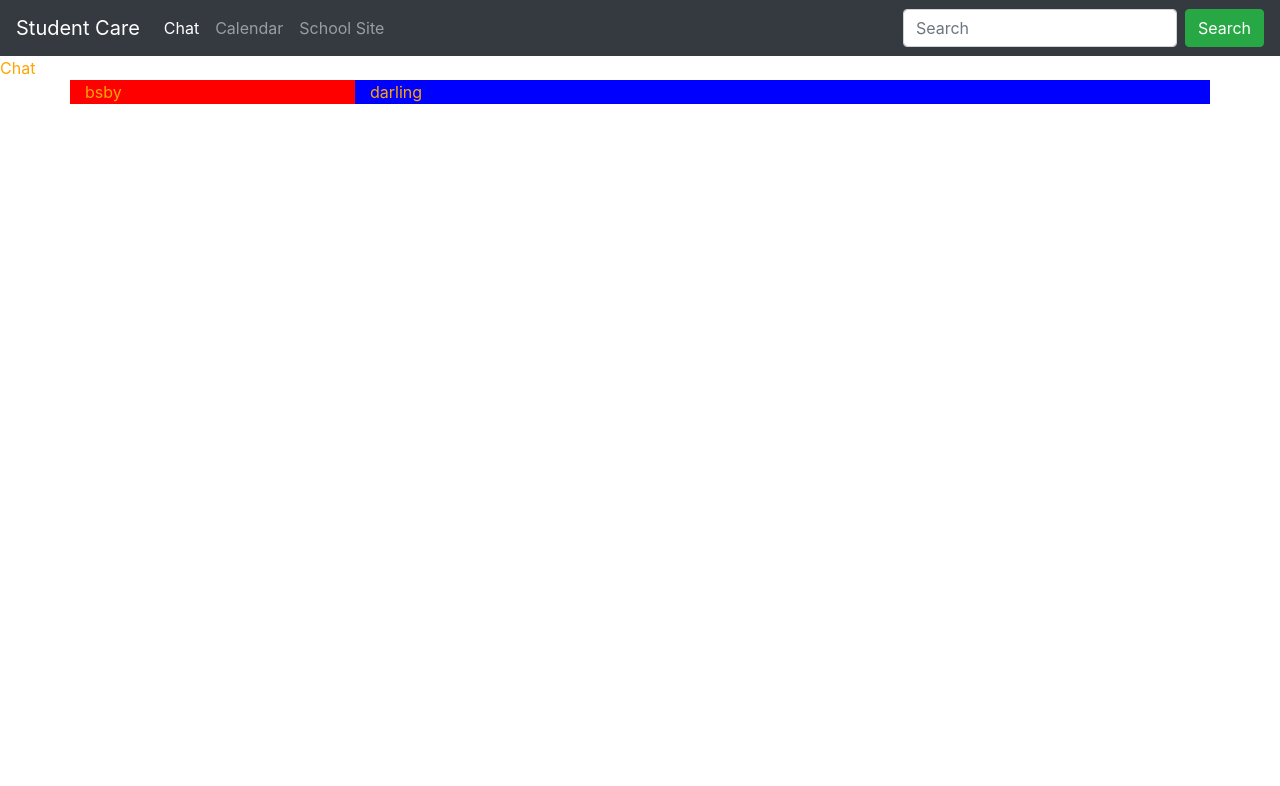
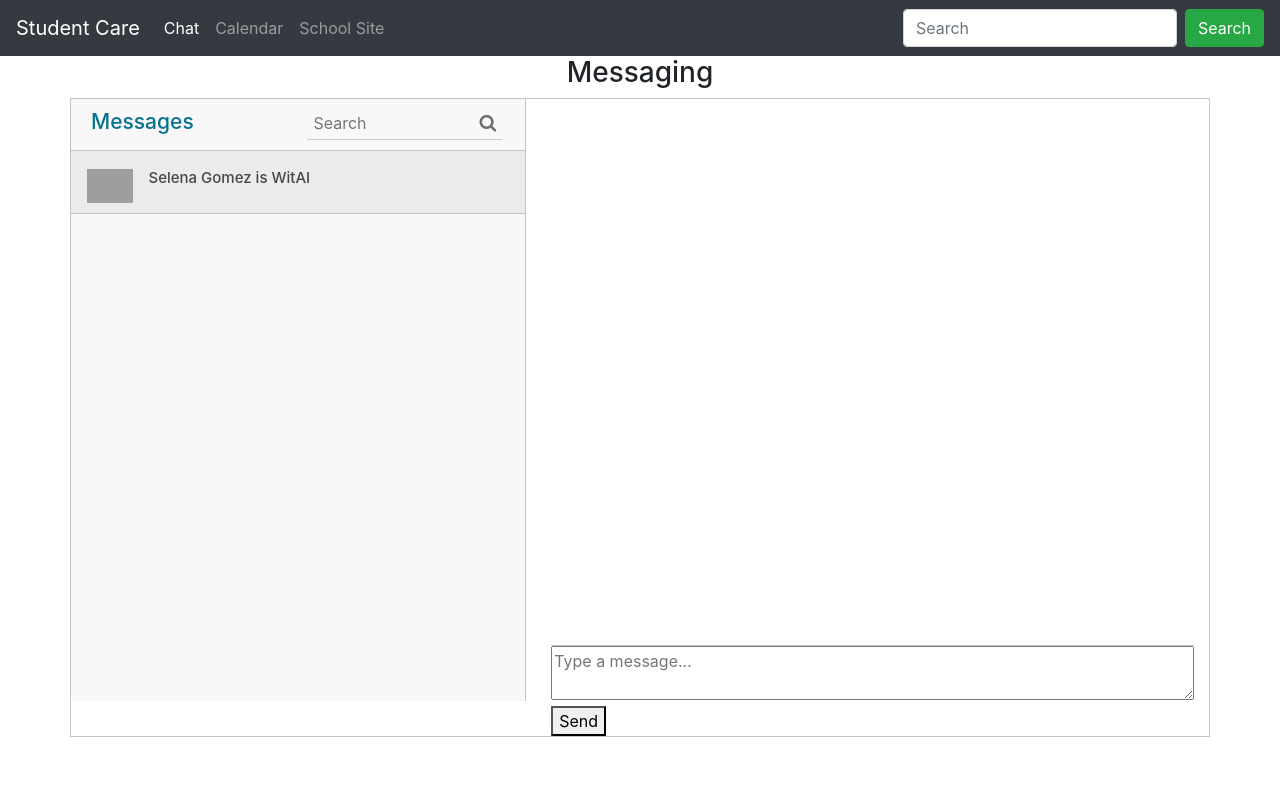
Before and after one commit to julianhumecki/Facebook-Hackathon-WitAIProject, a Flask app: page /chat in a window 1280 px wide. Shown: the top 786 px of the page. Run offline with Flask 2, Linux system fonts and the light colour scheme; some libraries are stand-ins or nearby versions; grey boxes are pictures that could not be loaded.

Commit message:
Implemented basic messaging feature through python, receives automated response HELLO for each query

```diff
--- /dev/null
+++ b/MessageHistory.py
@@ -0,0 +1,21 @@
+from Stack import Stack
+
+class MessagePair:
+    def __init__(self, byWhom, message, dayAndTime):
+        self.messagePair = (byWhom, message)
+        self.dayTime = dayAndTime
+
+numericMonthToName = {
+    1:"Jan",
+    2:"Feb",
+    3:"March",
+    4:"April",
+    5:"May",
+    6:"June",
+    7:"July",
+    8:"Aug",
+    9:"Sep",
+    10:"Oct",
+    11:"Nov",
+    12:"Dec",
+}
--- /dev/null
+++ b/Stack.py
@@ -0,0 +1,18 @@
+class Stack:
+    def __init__(self):
+        self.stack = list()
+    #add
+    def push(self, pair):
+        self.stack.append(pair)
+    #remove
+    def pop(self):
+        removedPair = self.stack[-1]
+        self.stack = self.stack[:-1]
+        return removedPair
+
+    def isEmpty(self):
+        return len(self.stack) == 0
+    #return latest addition
+    def peek(self):
+        if self.isEmpty(): return None
+        return self.stack[-1]
--- a/app.py
+++ b/app.py
@@ -1,14 +1,43 @@
-from flask import Flask, render_template
+from flask import Flask, render_template, request, session
+from Stack import Stack
+from MessageHistory import MessagePair, numericMonthToName
+from datetime import datetime
+from pytz import timezone
+
 
 app = Flask(__name__)
+
+tz = timezone('Canada/Eastern')
 
 @app.route("/")
 def index():
     return render_template("message.html")
 
-@app.route("/chat")
+
+#create a stack to store messages
+messageHistory = Stack()
+
+userName = "Name"
+witName = "WitAI"
+@app.route("/chat", methods=["GET", "POST"])
 def chat():
-    return render_template("chat.html")
+    currentDayAndTime = datetime.now(tz)
+
+    time = str(currentDayAndTime.hour) + ":" + str(currentDayAndTime.minute)
+    day = numericMonthToName[currentDayAndTime.month] + " " + str(currentDayAndTime.day)
+    dayTime = (time, day)
+    if request.method == "POST":
+        #get user query(message)
+        userQuery = request.form.get("user-message")
+
+        messageHistory.push(MessagePair(userName, userQuery, dayTime))
+
+        #get computer query
+        witResponse = "hello"
+        messageHistory.push(MessagePair(witName, witResponse, dayTime))
+
+    return render_template("chat.html", messageHistory=messageHistory, witName=witName, userName=userName)
+
 
 @app.route("/calendar")
 def calendar():
--- a/static/chat.css
+++ b/static/chat.css
@@ -1,9 +1,152 @@
-body{
-	color:orange;
+
+.options-center{
+
 }
-.left{
-	background-color:red;
+.messaging-center{
+
 }
-.right{
-	background-color:blue;
+.message-box{
+	height: 90vh;
 }
+
+.container{max-width:1170px; margin:auto;}
+img{ max-width:100%;}
+.inbox_people {
+  background: #f8f8f8 none repeat scroll 0 0;
+  float: left;
+  overflow: hidden;
+  width: 40%; border-right:1px solid #c4c4c4;
+}
+.inbox_msg {
+  border: 1px solid #c4c4c4;
+  clear: both;
+  overflow: hidden;
+}
+.top_spac{ margin: 20px 0 0;}
+
+
+.recent_heading {float: left; width:40%;}
+.srch_bar {
+  display: inline-block;
+  text-align: right;
+  width: 60%; padding:
+}
+.headind_srch{ padding:10px 29px 10px 20px; overflow:hidden; border-bottom:1px solid #c4c4c4;}
+
+.recent_heading h4 {
+  color: #05728f;
+  font-size: 21px;
+  margin: auto;
+}
+.srch_bar input{ border:1px solid #cdcdcd; border-width:0 0 1px 0; width:80%; padding:2px 0 4px 6px; background:none;}
+.srch_bar .input-group-addon button {
+  background: rgba(0, 0, 0, 0) none repeat scroll 0 0;
+  border: medium none;
+  padding: 0;
+  color: #707070;
+  font-size: 18px;
+}
+.srch_bar .input-group-addon { margin: 0 0 0 -27px;}
+
+.chat_ib h5{ font-size:15px; color:#464646; margin:0 0 8px 0;}
+.chat_ib h5 span{ font-size:13px; float:right;}
+.chat_ib p{ font-size:14px; color:#989898; margin:auto}
+.chat_img {
+  float: left;
+  width: 11%;
+}
+.chat_ib {
+  float: left;
+  padding: 0 0 0 15px;
+  width: 88%;
+}
+
+.chat_people{ overflow:hidden; clear:both;}
+.chat_list {
+  border-bottom: 1px solid #c4c4c4;
+  margin: 0;
+  padding: 18px 16px 10px;
+}
+.inbox_chat { height: 550px; overflow-y: scroll;}
+
+.active_chat{ background:#ebebeb;}
+
+.incoming_msg_img {
+  display: inline-block;
+  width: 6%;
+}
+.received_msg {
+  display: inline-block;
+  padding: 0 0 0 10px;
+  vertical-align: top;
+  width: 92%;
+ }
+ .received_withd_msg p {
+  background: #ebebeb none repeat scroll 0 0;
+  border-radius: 3px;
+  color: #646464;
+  font-size: 14px;
+  margin: 0;
+  padding: 5px 10px 5px 12px;
+  width: 100%;
+}
+.time_date {
+  color: #747474;
+  display: block;
+  font-size: 12px;
+  margin: 8px 0 0;
+}
+.received_withd_msg { width: 57%;}
+.mesgs {
+  float: left;
+  padding: 30px 15px 0 25px;
+  width: 60%;
+}
+
+ .sent_msg p {
+  background: #05728f none repeat scroll 0 0;
+  border-radius: 3px;
+  font-size: 14px;
+  margin: 0; color:#fff;
+  padding: 5px 10px 5px 12px;
+  width:100%;
+}
+.outgoing_msg{ overflow:hidden; margin:26px 0 26px;}
+.sent_msg {
+  float: right;
+  width: 46%;
+}
+.input_msg_write input {
+  background: rgba(0, 0, 0, 0) none repeat scroll 0 0;
+  border: medium none;
+  color: #4c4c4c;
+  font-size: 15px;
+  min-height: 48px;
+  width: 100%;
+}
+
+.type_msg {border-top: 1px solid #c4c4c4;position: relative;}
+.msg_send_btn {
+  background: #05728f none repeat scroll 0 0;
+  border: medium none;
+  border-radius: 50%;
+  color: #fff;
+  cursor: pointer;
+  font-size: 17px;
+  height: 33px;
+  position: absolute;
+  right: 0;
+  top: 11px;
+  width: 33px;
+}
+.messaging { padding: 0 0 50px 0;}
+.msg_history {
+  height: 516px;
+  overflow-y: auto;
+}
+.write_msg{
+	width:100%;
+}
+.push-right{
+	text-align:right;
+}
--- a/templates/chat.html
+++ b/templates/chat.html
@@ -18,16 +18,97 @@
 {% endblock %}
 
 {% block body%}
-	Chat
-	<div class="container">
 
-		<div class="row">
-			<div class="col-md-3 left">
-				bsby
-			</div>
-			<div class="col-md-9 right">
-				darling
-			</div>
-		</div>
+<div class="container">
+<h3 class=" text-center">Messaging</h3>
+<div class="messaging">
+      <div class="inbox_msg">
+        <div class="inbox_people">
+          <div class="headind_srch">
+            <div class="recent_heading">
+              <h4>Messages</h4>
+            </div>
+            <div class="srch_bar">
+              <div class="stylish-input-group">
+                <input type="text" class="search-bar"  placeholder="Search" >
+                <span class="input-group-addon">
+                <button type="button"> <i class="fa fa-search" aria-hidden="true"></i> </button>
+                </span> </div>
+            </div>
+          </div>
+          <div class="inbox_chat">
+
+            <div class="chat_list active_chat">
+              <div class="chat_people">
+                <div class="chat_img"> <img src="https://i.redd.it/6drhbjvpvvz41.jpg" alt="sunil"> </div>
+                <div class="chat_ib">
+                  <h5>Selena Gomez is WitAI
+					  <span class="chat_date">
+					  	{% if not messageHistory.peek() == None %}
+						  {{ messageHistory.peek().dayTime[1] }}
+						{% endif %}
+					  </span>
+				  </h5>
+					<!-- last message 	 -->
+                  <p> {% if not messageHistory.peek() == None %}
+						  {{ messageHistory.peek().messagePair[1] }}
+						{% endif %}
+				  </p>
+                </div>
+              </div>
+            </div>
+
+
+          </div>
+        </div>
+        <div class="mesgs">
+          <div class="msg_history">
+			  {% for message in messageHistory.stack %}
+
+			  	{% if message.messagePair[0] == witName %}
+			  		<div class="incoming_msg">
+              			<div class="incoming_msg_img"> <img src="https://i.redd.it/6drhbjvpvvz41.jpg" alt="sunil">
+						</div>
+						<div class="received_msg">
+							<div class="received_withd_msg">
+							  <p> {{ message.messagePair[1] }} </p>
+							  <span class="time_date"> {{ message.dayTime[0] }}    |    {{ message.dayTime[1] }} </span>
+							</div>
+						</div>
+            		</div>
+			    {% else %}
+			  		<div class="outgoing_msg">
+					  <div class="sent_msg">
+						<p> {{ message.messagePair[1] }}</p>
+						<span class="time_date"> {{ message.dayTime[0] }}    |    {{ message.dayTime[1] }} </span>
+					  </div>
+            		</div>
+			  {% endif %}
+			{% endfor %}
+
+          </div>
+          <div class="type_msg">
+            <div class="input_msg_write">
+				<!-- Submit form to chat  -->
+				<form action="{{ url_for('chat') }}" method="post">
+					<!-- the label_def="label_value" is name="name" -->
+					<textarea class="write_msg" name="user-message" placeholder="Type a message..."></textarea>
+					<!-- <div class="pull-right">
+						<button class="btn btn-primary" type="button"> Send </button>
+					</div> -->
+					<button>Send</button>
+				</form>
+
+
+            </div>
+          </div>
+        </div>
+      </div>
+
+
+
+    </div>
+
 	</div>
+
 {% endblock %}
--- a/templates/layout.html
+++ b/templates/layout.html
@@ -7,6 +7,7 @@
 		{% block stylesheet%}
 		{% endblock %}
         <link rel="stylesheet" href="https://use.fontawesome.com/releases/v5.3.1/css/all.css" integrity="sha384-mzrmE5qonljUremFsqc01SB46JvROS7bZs3IO2EmfFsd15uHvIt+Y8vEf7N7fWAU" crossorigin="anonymous">
+		<link href="https://cdnjs.cloudflare.com/ajax/libs/font-awesome/4.7.0/css/font-awesome.css" type="text/css" rel="stylesheet">
     </head>
     <body>
     	<nav class="navbar navbar-expand-lg navbar-dark bg-dark">
@@ -34,5 +35,7 @@
 		</nav>
 		{% block body%}
 		{% endblock %}
+		<script src="//maxcdn.bootstrapcdn.com/bootstrap/4.1.1/js/bootstrap.min.js"></script>
+		<script src="//cdnjs.cloudflare.com/ajax/libs/jquery/3.2.1/jquery.min.js"></script>
     </body>
 </html>
```
Also changed, not shown: 3 other files.
